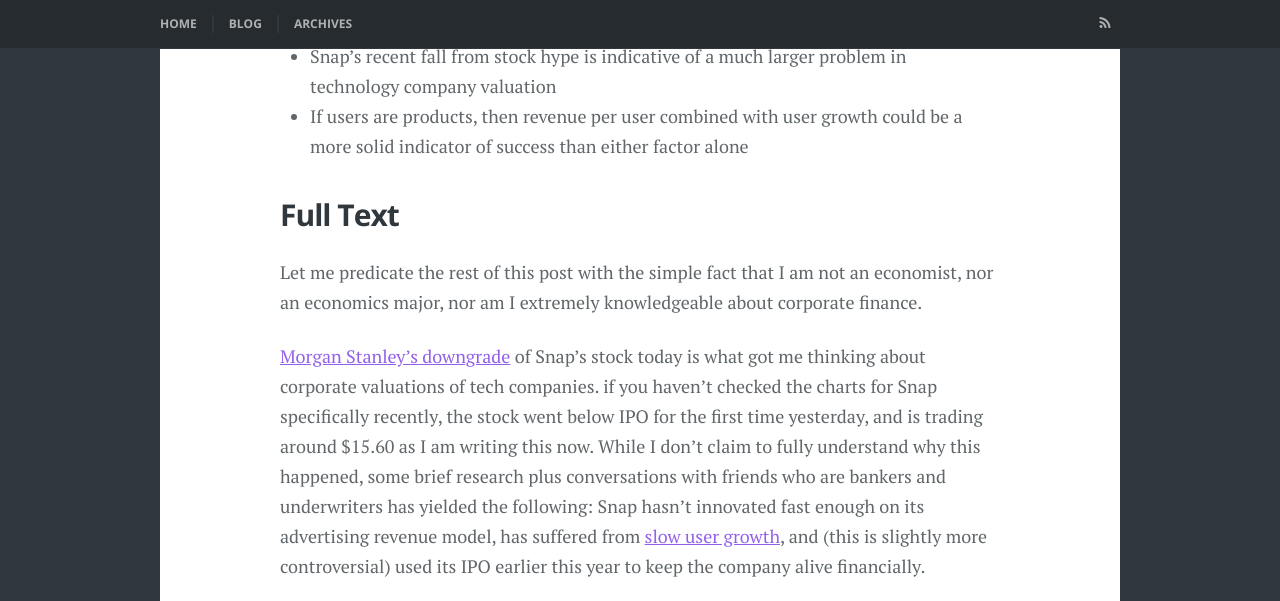
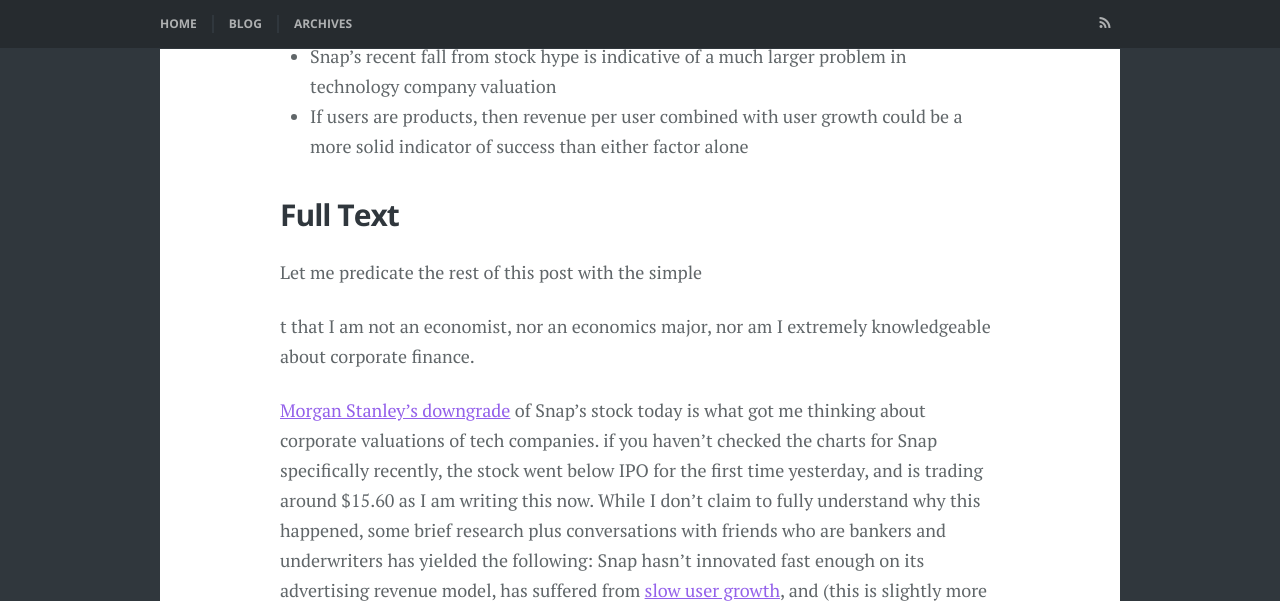
Before and after one commit to sachabest/sachabest.github.io, a Jekyll site: the page built from _posts/2017-07-11-on-tech-valuations.md, in a window 1280 px wide and 900 px high, scrolled down 1251 px, cut to the strip 0-601 px from the top of the window. Built offline with Jekyll 4.4.1, drawn with Linux system fonts in a browser that asks for light colours; some web fonts are replaced; comment, search, counter and statistics services are not loaded; some of the changed text lies outside the part shown.

Commit message:
fix typo

```diff
--- a/_posts/2017-07-11-on-tech-valuations.md
+++ b/_posts/2017-07-11-on-tech-valuations.md
@@ -17,7 +17,9 @@
 
 ### Full Text
 
-Let me predicate the rest of this post with the simple fact that I am not an economist, nor an economics major, nor am I extremely knowledgeable about corporate finance.
+Let me predicate the rest of this post with the simple
+
+t that I am not an economist, nor an economics major, nor am I extremely knowledgeable about corporate finance.
 
 [Morgan Stanley's downgrade](http://www.cnbc.com/2017/07/11/snap-underwriter-morgan-stanley-downgrades-the-stock.html) of Snap's stock today is what got me thinking about corporate valuations of tech companies. if you haven't checked the charts for Snap specifically recently, the stock went below IPO for the first time yesterday, and is trading around $15.60 as I am writing this now. While I don't claim to fully understand why this happened, some brief research plus conversations with friends who are bankers and underwriters has yielded the following: Snap hasn't innovated fast enough on its advertising revenue model, has suffered from [slow user growth](https://techcrunch.com/2017/05/10/snapchat-user-count/), and (this is slightly more controversial) used its IPO earlier this year to keep the company alive financially.
 
```
Also changed, not shown: other parts of _posts/2017-07-11-on-tech-valuations.md (+1 -1 lines).
